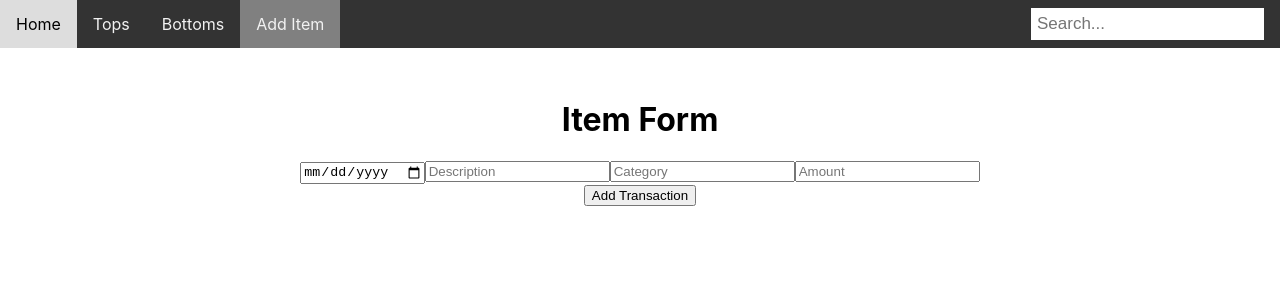
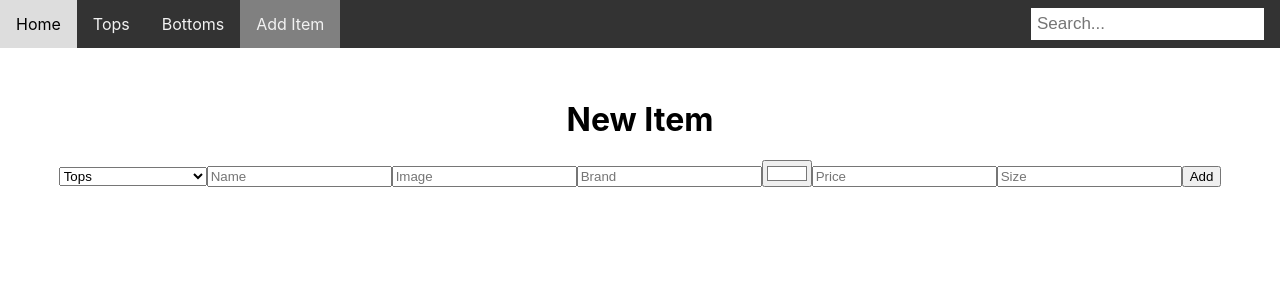
Before and after one commit to logamill/Phase-2-Project, a React (Create React App) app: page /add in a window 1280 px wide. Shown: the top 300 px of the page. Built offline with nearby package versions, Linux system fonts and the light colour scheme.

Commit message:
modified itemform

```diff
--- a/db.json
+++ b/db.json
@@ -18,7 +18,7 @@
       "image": "https://cdna.lystit.com/photos/selfridges/48bd1973/issey-miyake-homme-plisse-15-Balloon-Loose-fit-Pleated-Trousers.jpeg",
       "brand": "Homme Plissé Issey Miyake",
       "color": "Black",
-        "price": 355.00,
+      "price": 355,
       "size": "XS",
       "favorite": false
     },
@@ -29,7 +29,7 @@
       "image": "https://cdn.shopify.com/s/files/1/0866/4890/products/Supreme_TheNorthFace_SummitSeriesOuterTapeSeamCoachesJacket-Black_1024x1024.jpg",
       "brand": "Supreme x The North Face",
       "color": "Black",
-        "price": 785.00,
+      "price": 785,
       "size": "M",
       "favorite": false
     },
@@ -40,7 +40,7 @@
       "image": "https://tomwood.centracdn.net/client/dynamic/images/4028_e1345de8b3-tomwoodmichaelring-sc_full.jpg",
       "brand": "Tom Wood",
       "color": "Silver",
-        "price": 289.00,
+      "price": 289,
       "size": "7",
       "favorite": false
     },
@@ -51,7 +51,7 @@
       "image": "https://cdn.shopify.com/s/files/1/0087/6193/3920/products/1904762_MIDN_1_83516968-af20-4528-a295-6013e20f8aa0_1296x.jpg",
       "brand": "STÜSSY",
       "color": "Blue",
-        "price": 40.00,
+      "price": 40,
       "size": "XL",
       "favorite": false
     },
@@ -62,7 +62,7 @@
       "image": "https://cdn-images.farfetch-contents.com/17/05/11/04/17051104_34284573_1000.jpg",
       "brand": "A Bathing Ape",
       "color": "Gray",
-        "price": 289.00,
+      "price": 289,
       "size": "L",
       "favorite": false
     },
@@ -73,7 +73,7 @@
       "image": "https://static.nike.com/a/images/t_PDP_864_v1/f_auto,b_rgb:f5f5f5/b7d9211c-26e7-431a-ac24-b0540fb3c00f/air-force-1-07-mens-shoes-5QFp5Z.png",
       "brand": "NIKE",
       "color": "White",
-        "price": 100.00,
+      "price": 100,
       "size": "7.5",
       "favorite": false
     },
--- a/src/components/ItemForm.js
+++ b/src/components/ItemForm.js
@@ -1,20 +1,83 @@
-import React from 'react';
+import React, { useState } from 'react';
 
 function ItemForm() {
+
+    const [formData, setFormData] = useState({category: "Tops", name: "", image: "", brand: "", color: "#ffffff", price: "", size: "", favorite: "false"})
+
+    function handleChange (e) {
+        const name = e.target.name
+        let value = e.target.value
+
+        setFormData({
+            ...formData,
+            [name]: value
+        })
+
+    }
+
+    function handleSubmit (e) {
+        e.preventDefault()
+        fetch ("http://localhost:3000/clothing", {
+            method: "POST",
+            headers: {"Content-Type" : "application/json"},
+            body: JSON.stringify(formData)
+        })
+        .then (r => r.json())
+        .then (data => console.log(data))
+
+        setFormData({category: "Tops", name: "", image: "", brand: "", color: "#ffffff", price: "", size: "", favorite: "false"})
+    }
+
     return (
     <div className='main'>
-        <h1>Item Form</h1>
-        <form className="ui form" id='form' onSubmit={console.log('submit')}>
-        <div className="inline fields">
-            <input type="date" name="date" />
-            <input type="text" name="description" placeholder="Description" />
-            <input type="text" name="category" placeholder="Category" />
-            <input type="number" name="amount" placeholder="Amount" step="0.01" />
-            </div>
+        <h1>New Item</h1>
+        <form className="form" id='form' onSubmit={handleSubmit}>
+
+            <select name="category" id="category"
+            value={formData.category}
+            onChange={handleChange}
+            >
+                <option value="tops">Tops</option>
+                <option value="bottoms">Bottoms</option>
+                <option value="outerwear">Outerwear</option>
+                <option value="accessories_shoes">Accessories & Shoes</option>
+            </select>
+
+            <input type="text" name="name" placeholder="Name"
+            value={formData.name}
+            onChange={handleChange}
+            />
+
+            <input type="text" name="image" placeholder="Image"
+            value={formData.image}
+            onChange={handleChange}
+            />
+
+            <input type="text" name="brand" placeholder="Brand"
+            value={formData.brand}
+            onChange={handleChange}
+            />
+
+            <input type="color" name="color" placeholder="Color"
+            value={formData.color}
+            onChange={handleChange}
+            />
+
+            <input type="number" name="price" placeholder="Price" step="0.01"
+            value={formData.price}
+            onChange={handleChange}
+            />
+
+            <input type="text" name="size" placeholder="Size"
+            value={formData.size}
+            onChange={handleChange}
+            />
+
             <button className="ui button" type="submit">
-        Add Transaction
-        </button>
-    </form>
+            Add
+            </button>
+
+        </form>
     </div>
     )
 }
```
Lines whose indentation alone changed are shown as unchanged.
